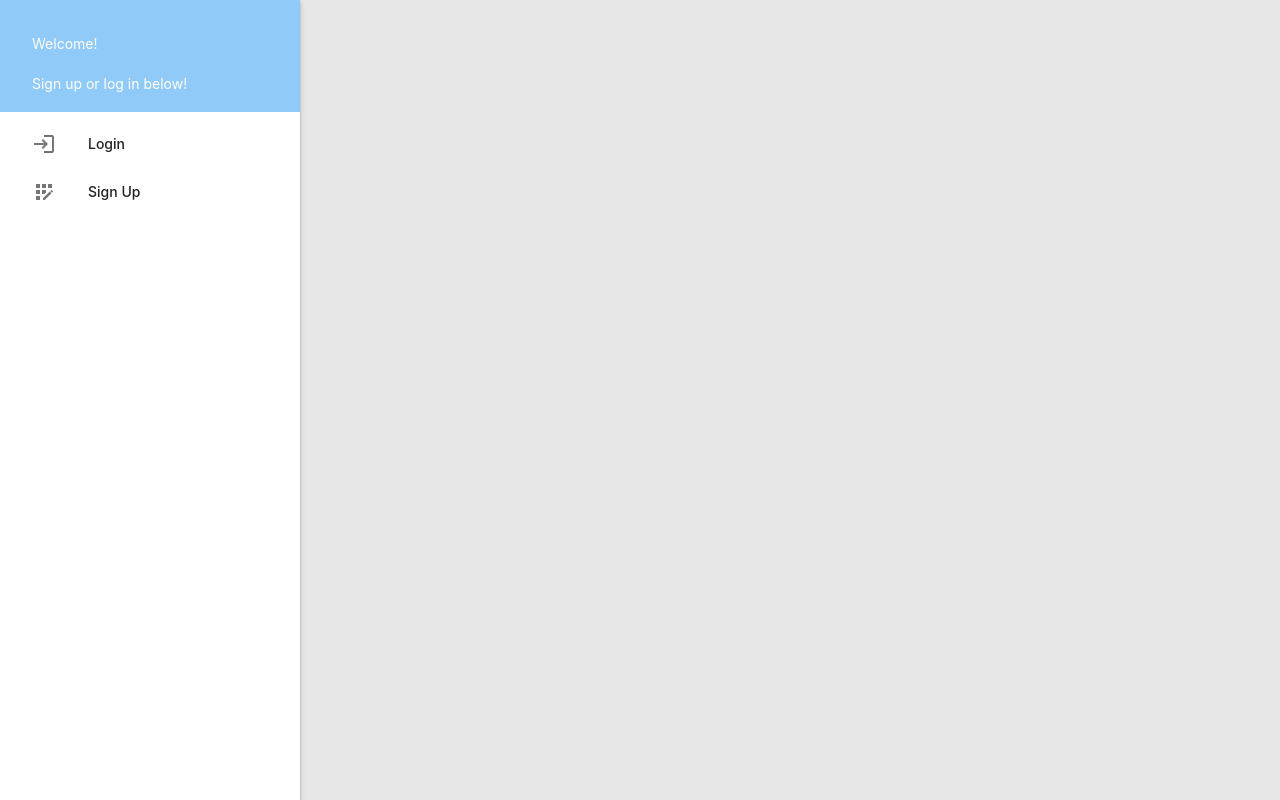
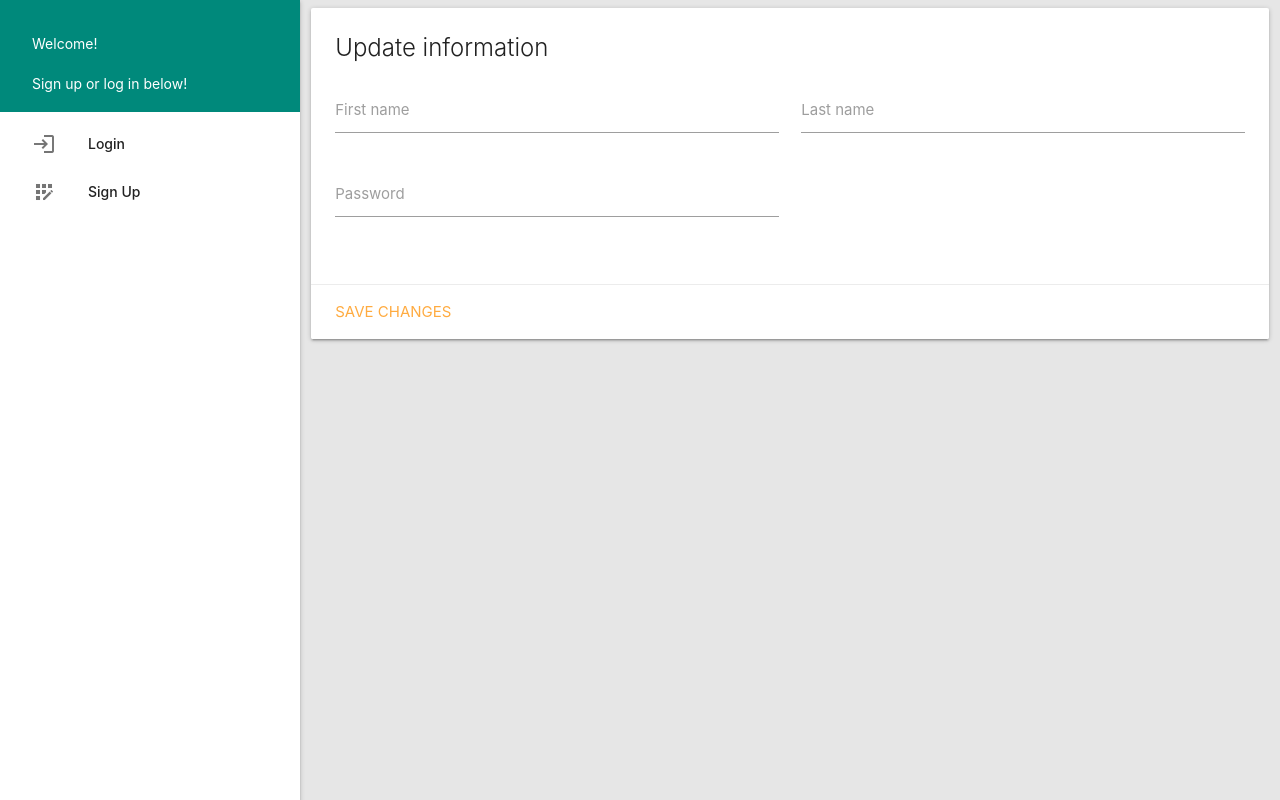
Before and after one commit to joshhallan/gym-tracker, a React (Vite) app: page /settings in a window 1280 px wide. Built offline with nearby package versions, Linux system fonts and the light colour scheme; no server answers.

Commit message:
New page: settings page created

```diff
--- a/src/App.tsx
+++ b/src/App.tsx
@@ -8,6 +8,7 @@ import { signOut } from "firebase/auth";
 import M from "materialize-css";
 import "./App.scss";
 import Routines from "./pages/Routines";
+import Settings from "./pages/Settings";
 
 function App() {
   const [isAuth, setIsAuth] = useState(false);
@@ -23,7 +24,7 @@ function App() {
   };
 
   useEffect(() => {
-    var elems = document.querySelectorAll('.sidenav');
+    var elems = document.querySelectorAll(".sidenav");
     // @ts-ignore
     var instances = M.Sidenav.init(elems, {});
   }, []);
@@ -32,14 +33,14 @@ function App() {
     <BrowserRouter>
       <header>
         <nav className="show-on-med-and-down hide-on-large-only">
-          <div className="nav-wrapper grey lighten-3 center">
-            <Link to="/" className="brand-logo black-text">
+          <div className="nav-wrapper teal darken-1 center">
+            <Link to="/" className="brand-logo">
               Tracker
             </Link>
             <a
               href="#"
               data-target="slide-out"
-              className="sidenav-trigger right black-text"
+              className="sidenav-trigger right"
             >
               <i className="material-icons ">menu</i>
             </a>
@@ -49,7 +50,7 @@ function App() {
         <ul className="sidenav sidenav-fixed" id="slide-out">
           <li>
             <div className="user-view">
-              <div className="background blue lighten-3" />
+              <div className="background teal darken-1" />
               {!isAuth && (
                 <>
                   <span className="white-text email">Welcome!</span>
@@ -97,6 +98,13 @@ function App() {
               </Link>
             </li>
           )}
+          {isAuth && (
+            <li>
+              <Link to={"/settings"}>
+                <i className="material-icons">settings</i>Settings
+              </Link>
+            </li>
+          )}
 
           {isAuth && (
             <>
@@ -118,6 +126,7 @@ function App() {
           <Route path="/signup" element={<SignUp setIsAuth={setIsAuth} />} />
           <Route path="/login" element={<Login setIsAuth={setIsAuth} />} />
           <Route path="/routines" element={<Routines isAuth={isAuth} />} />
+          <Route path="/settings" element={<Settings />} />
         </Routes>
       </div>
     </BrowserRouter>
--- /dev/null
+++ b/src/pages/Settings.tsx
@@ -0,0 +1,100 @@
+import { useState, useEffect } from "react";
+import { db, auth } from "../firebase";
+import { doc, getDoc, updateDoc } from "firebase/firestore";
+import { updatePassword } from "firebase/auth";
+import M from "materialize-css";
+import "../components/common/toast.scss";
+
+const Settings = () => {
+  const [firstName, setFirstName] = useState("");
+  const [lastName, setLastName] = useState("");
+  const [password, setPassword] = useState("");
+
+  useEffect(() => {
+    const fetchUserData = async () => {
+      const user = auth.currentUser;
+      if (user) {
+        const userDocRef = doc(db, "users", user.uid);
+        const userDoc = await getDoc(userDocRef);
+        if (userDoc.exists()) {
+          const userData = userDoc.data();
+          setFirstName(userData.firstName);
+          setLastName(userData.lastName);
+        }
+      }
+    };
+    fetchUserData();
+    M.updateTextFields();
+  }, []);
+
+  const handleSaveChanges = async () => {
+    // Update user document
+    const user = auth.currentUser;
+    if (user) {
+      const userDocRef = doc(db, "users", user.uid);
+      await updateDoc(userDocRef, {
+        firstName,
+        lastName,
+      });
+    }
+
+    // Update password if provided
+    if (password) {
+      await updatePassword(user, password);
+    }
+
+    M.toast({ html: "Information saved", classes: "toast teal" });
+  };
+
+  return (
+    <div>
+      <div className="row">
+        <div className="col s12">
+          <div className="card">
+            <div className="card-content">
+              <span className="card-title">Update information</span>
+              <div className="row">
+                <div className="input-field col s6">
+                  <input
+                    id="firstName"
+                    type="text"
+                    className="validate"
+                    value={firstName}
+                    onChange={(e) => setFirstName(e.target.value)}
+                  />
+                  <label htmlFor="firstName">First name</label>
+                </div>
+                <div className="input-field col s6">
+                  <input
+                    id="lastName"
+                    type="text"
+                    className="validate"
+                    value={lastName}
+                    onChange={(e) => setLastName(e.target.value)}
+                  />
+                  <label htmlFor="lastName">Last name</label>
+                </div>
+                <div className="input-field col s6">
+                  <input
+                    id="password"
+                    type="password"
+                    className="validate"
+                    onChange={(e) => setPassword(e.target.value)}
+                  />
+                  <label htmlFor="password">Password</label>
+                </div>
+              </div>
+            </div>
+            <div className="card-action">
+              <a href="#" onClick={handleSaveChanges}>
+                Save changes
+              </a>
+            </div>
+          </div>
+        </div>
+      </div>
+    </div>
+  );
+};
+
+export default Settings;
```
Also changed, not shown: 1 other file (tests, documents, lock files or other folders).
